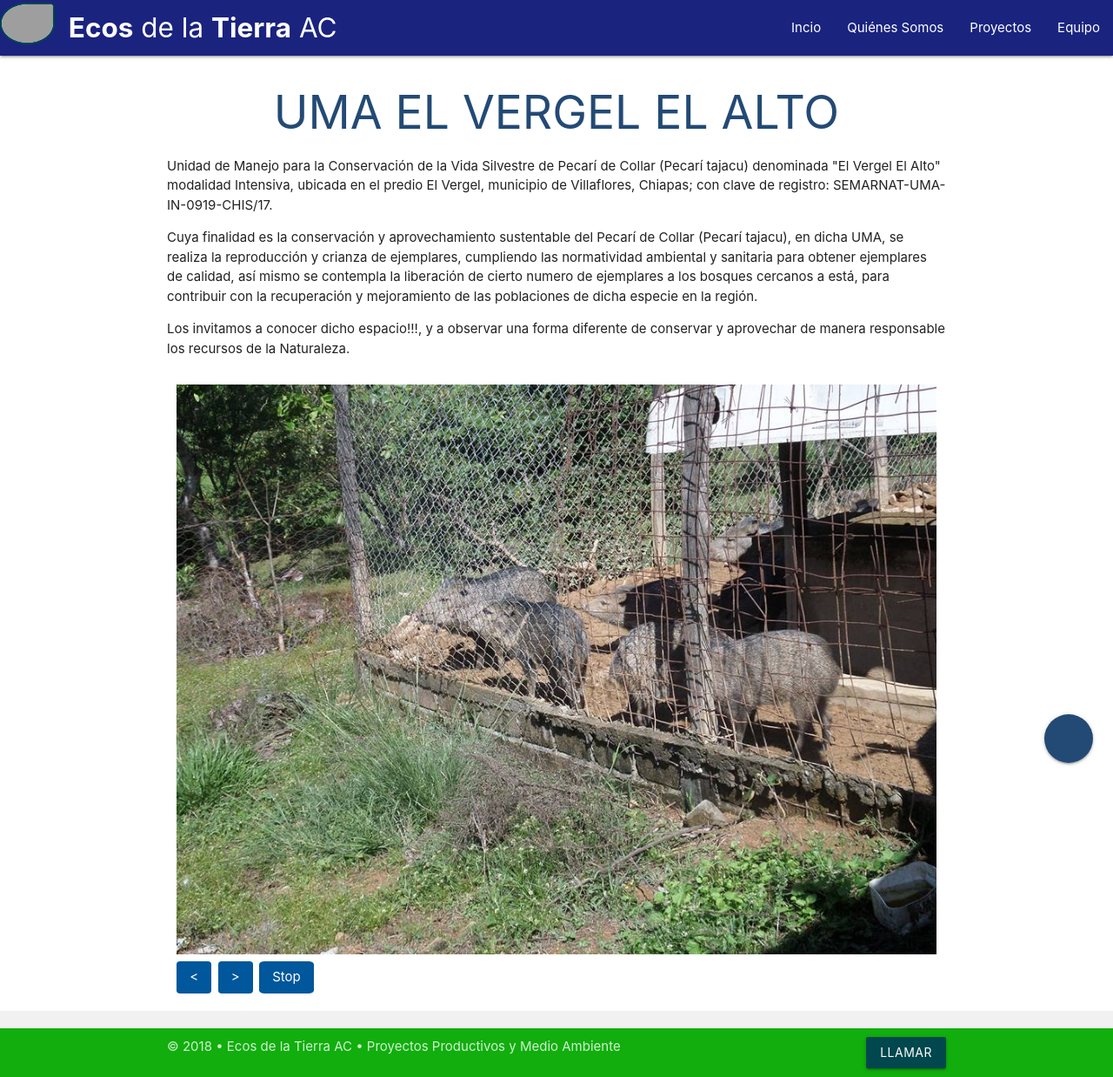
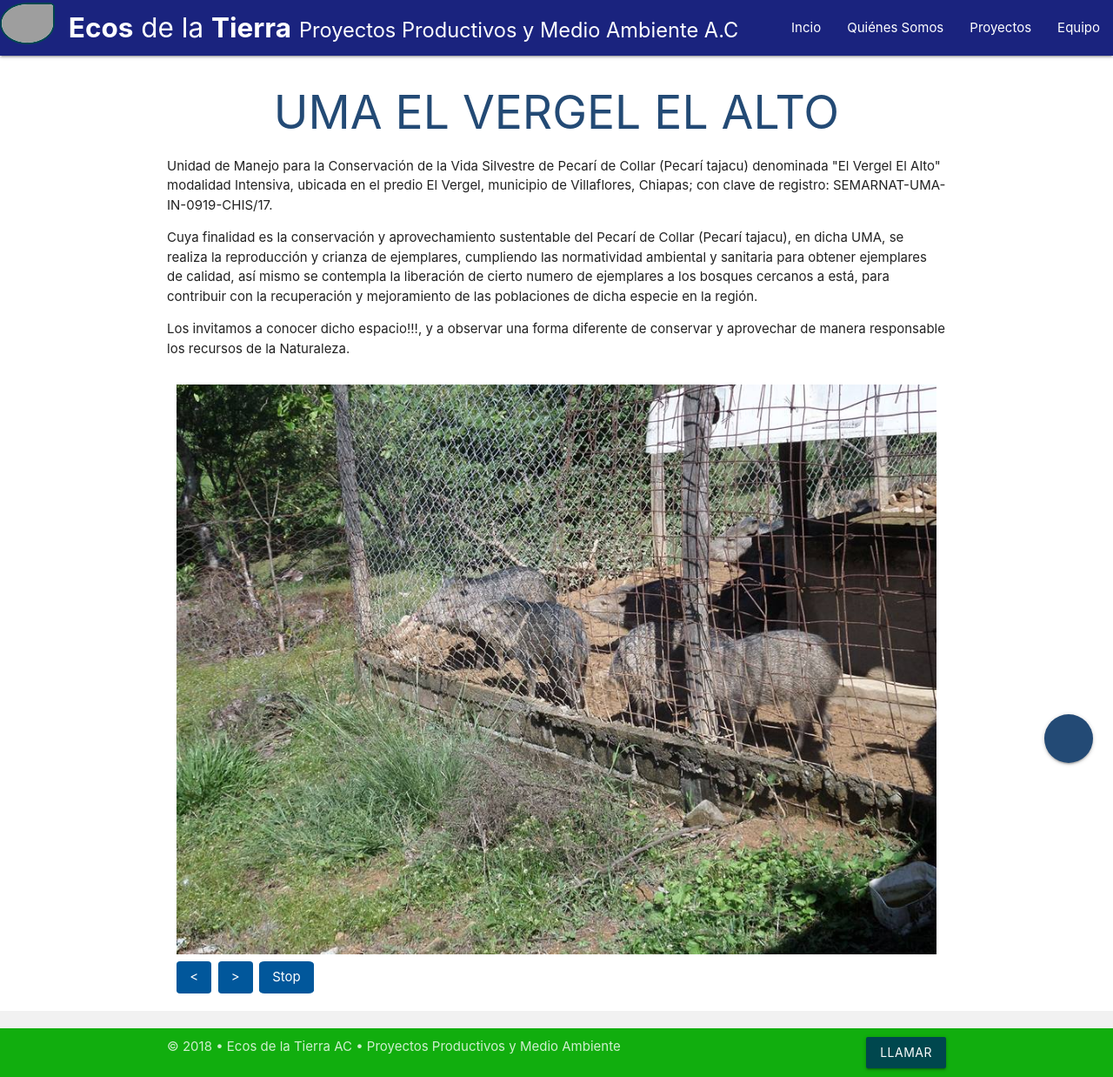
Before and after one commit to CarbajalFdez/EcosAC, a Jekyll site: the page built from _posts/2018-10-16-uma-el-vergel-el-alto.html, in a window 1280 px wide. Shown: the whole page at 87% size. Built offline with Jekyll 4.4.1, drawn with Linux system fonts in a browser that asks for light colours; grey boxes are pictures that could not be loaded.

Commit message:
Update header.html

```diff
--- a/_includes/header.html
+++ b/_includes/header.html
@@ -2,7 +2,7 @@
 	<header>
 		<nav>
 			<div class="nav-wrapper indigo darken-4">
-				<a href="{{ site.baseurl }}" class="brand-logo"><img src="https://amrqcwtz.files.wordpress.com/2018/10/img_20181005_235114.png" style="width:2em; height:auto; margin-right:.5em; margin-top:.1em; float:left; background:#FFFFFF; border-radius:50% 10% 50% 50%; border:solid 2px var(--color4);"/><b class="blanco-text">Ecos</b> de la <b>Tierra</b> AC</a>
+				<a href="{{ site.baseurl }}" class="brand-logo"><img src="https://amrqcwtz.files.wordpress.com/2018/10/img_20181005_235114.png" style="width:2em; height:auto; margin-right:.5em; margin-top:.1em; float:left; background:#FFFFFF; border-radius:50% 10% 50% 50%; border:solid 2px var(--color4);"/><b class="blanco-text">Ecos</b> de la <b>Tierra</b> <small>Proyectos Productivos y Medio Ambiente A.C</small></a>
 				<a href="#" data-target="mobile-demo" class="sidenav-trigger"><i class="fa fa-bars waves-effect"></i></a>
 				<ul class="right hide-on-med-and-down">
 					<li><a href="{{ site.baseurl }}">Incio</a></li>
```
